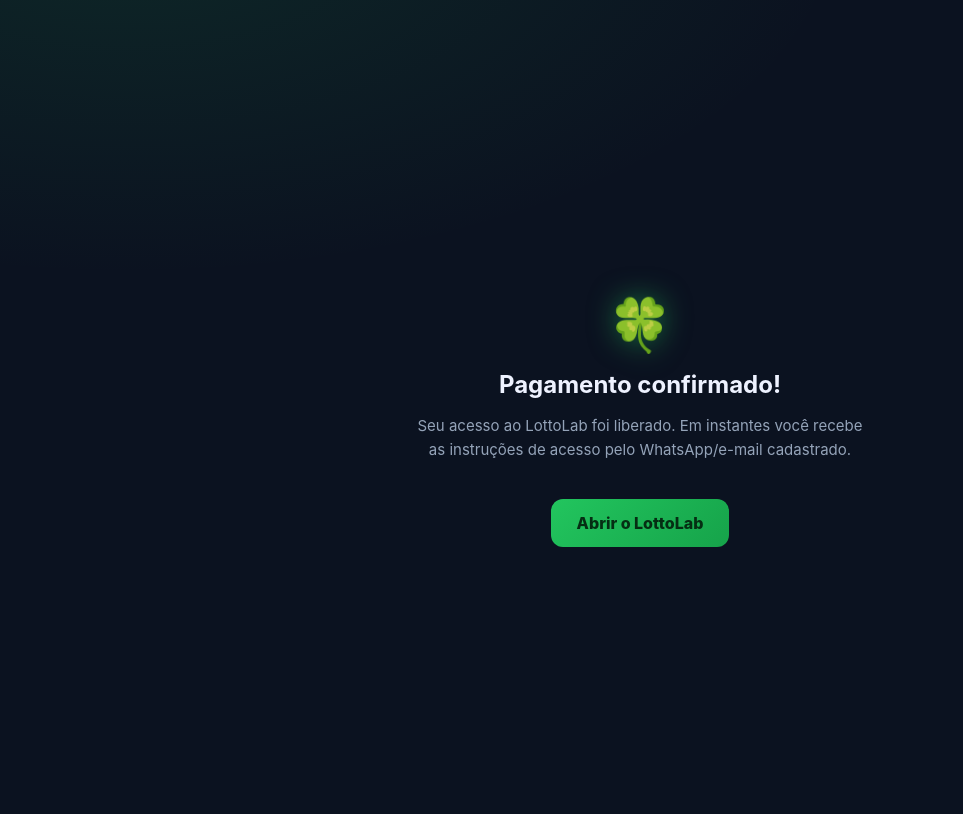
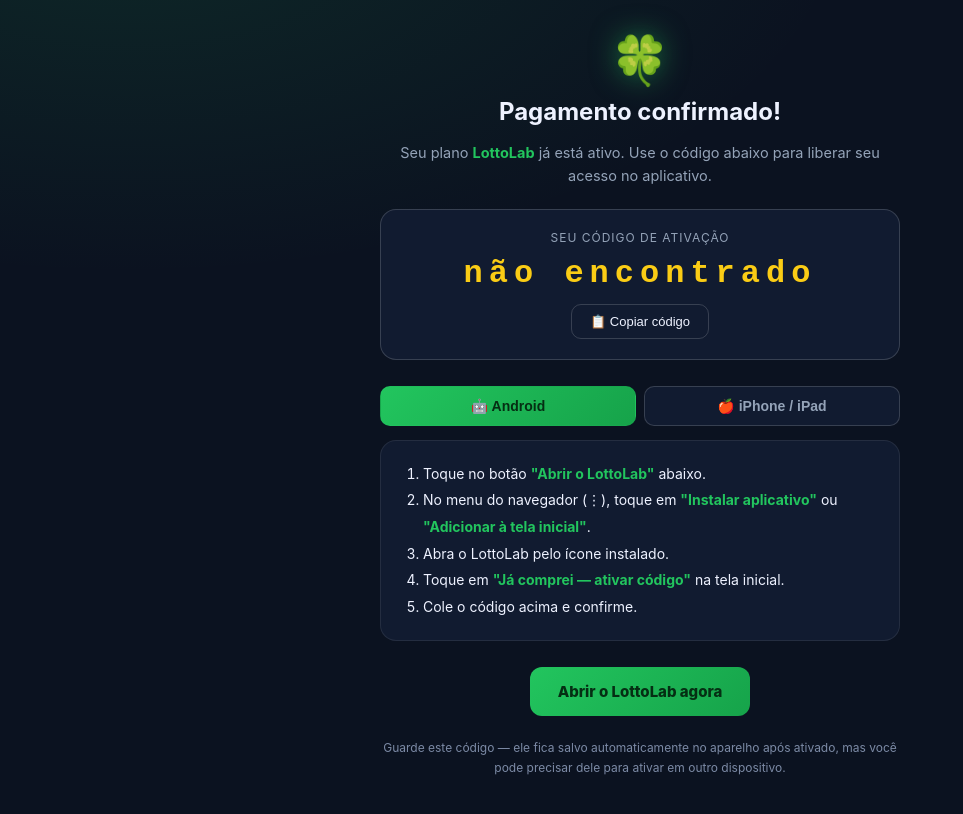
Before and after one commit to Lotto-IA/lottolab-vendas, a plain HTML site: page obrigado.html in a window 1280 px wide. Shown: the whole page, without its empty margins (0-963 px from the left). Drawn offline with nearby package versions, Linux system fonts and the light colour scheme.

Commit message:
Add files via upload

```diff
--- a/obrigado.html
+++ b/obrigado.html
@@ -5,22 +5,119 @@
 <meta name="viewport" content="width=device-width, initial-scale=1.0" />
 <title>Pagamento confirmado - LottoLab</title>
 <style>
-  body{margin:0;min-height:100vh;display:flex;align-items:center;justify-content:center;
-    background:radial-gradient(1200px 600px at 10% -10%, rgba(34,197,94,.12), transparent 60%), #0b1220;
-    color:#eef2ff;font-family:-apple-system,BlinkMacSystemFont,"Segoe UI",Roboto,sans-serif;text-align:center;padding:20px;}
-  .box{max-width:460px;}
-  .clover{font-size:52px;filter:drop-shadow(0 0 14px rgba(34,197,94,.5));}
-  h1{font-size:24px;margin:14px 0 10px;}
-  p{color:#94a3b8;font-size:15px;line-height:1.6;}
-  a.btn{display:inline-block;margin-top:22px;padding:14px 26px;border-radius:12px;background:linear-gradient(135deg,#22c55e,#16a34a);color:#052e13;font-weight:800;text-decoration:none;}
+  :root{
+    --bg:#0b1220; --card:#111b30; --border:rgba(255,255,255,.08); --border-strong:rgba(255,255,255,.16);
+    --text:#eef2ff; --muted:#94a3b8; --green:#22c55e; --green-dark:#16a34a; --gold:#facc15;
+  }
+  *{box-sizing:border-box;}
+  body{margin:0;min-height:100vh;
+    background:radial-gradient(1200px 600px at 10% -10%, rgba(34,197,94,.12), transparent 60%), var(--bg);
+    color:var(--text);font-family:-apple-system,BlinkMacSystemFont,"Segoe UI",Roboto,sans-serif;padding:30px 16px 60px;}
+  .wrap{max-width:520px;margin:0 auto;text-align:center;}
+  .clover{font-size:48px;filter:drop-shadow(0 0 14px rgba(34,197,94,.5));margin-bottom:6px;}
+  h1{font-size:24px;margin:8px 0 6px;}
+  p{color:var(--muted);font-size:14.5px;line-height:1.6;}
+  .plano-nome{color:var(--green);font-weight:700;}
+
+  .codigo-box{background:var(--card);border:1px solid var(--border-strong);border-radius:16px;padding:20px;margin:22px 0 8px;}
+  .codigo-label{font-size:12px;color:var(--muted);text-transform:uppercase;letter-spacing:1px;margin-bottom:10px;}
+  .codigo-valor{font-family:'Courier New',monospace;font-size:32px;font-weight:800;letter-spacing:6px;color:var(--gold);word-break:break-all;}
+  .btn-copiar{margin-top:12px;background:transparent;border:1px solid var(--border-strong);color:var(--text);padding:9px 18px;border-radius:10px;font-size:13px;cursor:pointer;}
+  .copiado{color:var(--green);font-size:12.5px;margin-top:8px;display:none;}
+
+  .tabs{display:flex;gap:8px;margin:26px 0 14px;}
+  .tab-btn{flex:1;padding:11px;border-radius:10px;border:1px solid var(--border-strong);background:var(--card);color:var(--muted);font-weight:700;font-size:14px;cursor:pointer;}
+  .tab-btn.active{background:linear-gradient(135deg,var(--green),var(--green-dark));color:#052e13;border-color:transparent;}
+
+  .steps{text-align:left;background:var(--card);border:1px solid var(--border);border-radius:16px;padding:20px 22px;display:none;}
+  .steps.active{display:block;}
+  .steps ol{margin:0;padding-left:20px;color:var(--text);font-size:14px;line-height:1.9;}
+  .steps li b{color:var(--green);}
+
+  a.btn{display:inline-block;margin-top:26px;padding:15px 28px;border-radius:12px;background:linear-gradient(135deg,var(--green),var(--green-dark));color:#052e13;font-weight:800;text-decoration:none;font-size:15px;}
+  .foot-note{margin-top:22px;font-size:12px;color:#7c8aa5;}
 </style>
 </head>
 <body>
-  <div class="box">
+  <div class="wrap">
     <div class="clover">🍀</div>
     <h1>Pagamento confirmado!</h1>
-    <p>Seu acesso ao LottoLab foi liberado. Em instantes você recebe as instruções de acesso pelo WhatsApp/e-mail cadastrado.</p>
-    <a class="btn" href="https://lotto-ia.github.io/Lottojogos/">Abrir o LottoLab</a>
+    <p>Seu plano <span class="plano-nome" id="planoNomeTxt">LottoLab</span> já está ativo. Use o código abaixo para liberar seu acesso no aplicativo.</p>
+
+    <div class="codigo-box">
+      <div class="codigo-label">Seu código de ativação</div>
+      <div class="codigo-valor" id="codigoTxt">--------</div>
+      <button class="btn-copiar" onclick="copiarCodigo()">📋 Copiar código</button>
+      <div class="copiado" id="copiadoMsg">Copiado!</div>
+    </div>
+
+    <div class="tabs">
+      <button class="tab-btn active" id="tabAndroid" onclick="mostrarTab('android')">🤖 Android</button>
+      <button class="tab-btn" id="tabIos" onclick="mostrarTab('ios')">🍎 iPhone / iPad</button>
+    </div>
+
+    <div class="steps active" id="stepsAndroid">
+      <ol>
+        <li>Toque no botão <b>"Abrir o LottoLab"</b> abaixo.</li>
+        <li>No menu do navegador (⋮), toque em <b>"Instalar aplicativo"</b> ou <b>"Adicionar à tela inicial"</b>.</li>
+        <li>Abra o LottoLab pelo ícone instalado.</li>
+        <li>Toque em <b>"Já comprei — ativar código"</b> na tela inicial.</li>
+        <li>Cole o código acima e confirme.</li>
+      </ol>
+    </div>
+    <div class="steps" id="stepsIos">
+      <ol>
+        <li>Toque no botão <b>"Abrir o LottoLab"</b> abaixo (use o Safari).</li>
+        <li>Toque no ícone de <b>Compartilhar</b> (quadrado com seta) na barra do Safari.</li>
+        <li>Escolha <b>"Adicionar à Tela de Início"</b>.</li>
+        <li>Abra o LottoLab pelo ícone instalado.</li>
+        <li>Toque em <b>"Já comprei — ativar código"</b> e cole o código acima.</li>
+      </ol>
+    </div>
+
+    <a class="btn" id="abrirBtn" href="https://lotto-ia.github.io/Lottojogos/">Abrir o LottoLab agora</a>
+    <p class="foot-note">Guarde este código — ele fica salvo automaticamente no aparelho após ativado, mas você pode precisar dele para ativar em outro dispositivo.</p>
   </div>
+
+<script src="https://unpkg.com/@supabase/supabase-js@2"></script>
+<script>
+const SUPABASE_URL = "https://rjiydewkobfbevzfrxbz.supabase.co";
+const SUPABASE_KEY = "eyJhbGciOiJIUzI1NiIsInR5cCI6IkpXVCJ9.eyJpc3MiOiJzdXBhYmFzZSIsInJlZiI6InJqaXlkZXdrb2JmYmV2emZyeGJ6Iiwicm9sZSI6ImFub24iLCJpYXQiOjE3NzM0ODEyOTksImV4cCI6MjA4OTA1NzI5OX0.QvooykPpjtAptqIYG2cIsnTv7yZeNyNFQ5QirgaKeQ8";
+const { createClient } = window.supabase;
+const sb = createClient(SUPABASE_URL, SUPABASE_KEY);
+
+const params = new URLSearchParams(window.location.search);
+const codigo = params.get("codigo") || "";
+document.getElementById("codigoTxt").textContent = codigo || "não encontrado";
+
+async function carregar(){
+  if(!codigo) return;
+  const { data, error } = await sb.from("leads_vendas").select("plano_nome").eq("codigo_acesso", codigo).single();
+  if(!error && data?.plano_nome){
+    document.getElementById("planoNomeTxt").textContent = data.plano_nome;
+  }
+}
+carregar();
+
+function copiarCodigo(){
+  navigator.clipboard.writeText(codigo).then(()=>{
+    const msg = document.getElementById("copiadoMsg");
+    msg.style.display = "block";
+    setTimeout(()=> msg.style.display = "none", 2000);
+  });
+}
+
+function mostrarTab(qual){
+  document.getElementById("tabAndroid").classList.toggle("active", qual==="android");
+  document.getElementById("tabIos").classList.toggle("active", qual==="ios");
+  document.getElementById("stepsAndroid").classList.toggle("active", qual==="android");
+  document.getElementById("stepsIos").classList.toggle("active", qual==="ios");
+}
+
+// detecta automaticamente a plataforma
+if(/iphone|ipad|ipod/i.test(navigator.userAgent)){
+  mostrarTab("ios");
+}
+</script>
 </body>
 </html>
```
